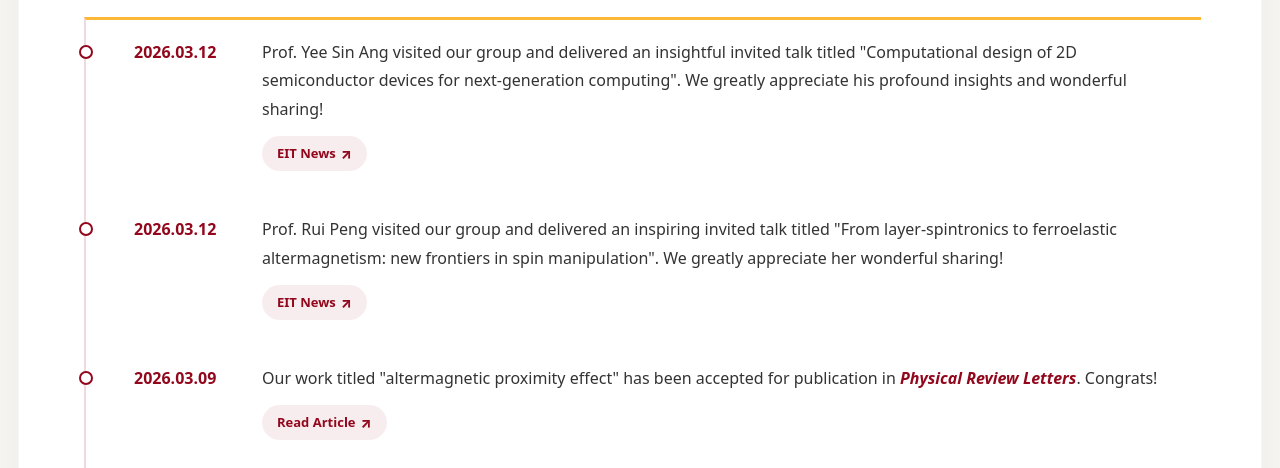
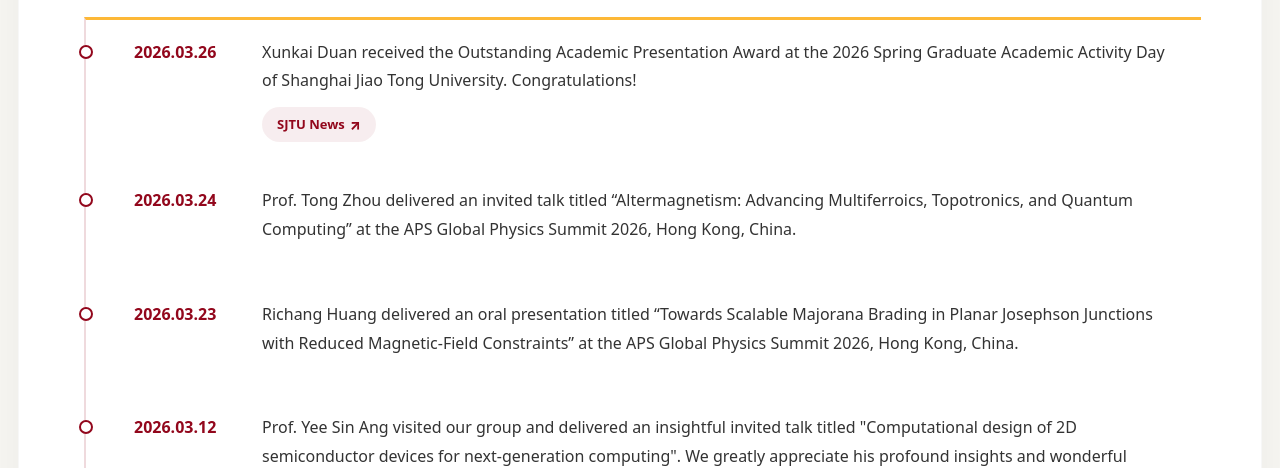
Before and after one commit to xjiphys/xjiphys.github.io, a plain HTML site: page news.html in a window 1280 px wide. Shown: the part 340-808 px from the top of the page. Drawn offline with Linux system fonts and the light colour scheme.

Commit message:
20260326 update news

```diff
--- a/news.html
+++ b/news.html
@@ -241,7 +241,35 @@
           <h2 class="year-title">2026</h2>
           <!-- --- -->
           <ul class="news-list">
+            <li class="news-item">
+              <time class="date" datetime="2026-03-26">2026.03.26</time>
+              <span class="news-text">
+                Xunkai Duan received the Outstanding Academic Presentation Award at the 2026 Spring Graduate Academic Activity Day of Shanghai Jiao Tong University.
+                Congratulations!
+                <div class="news-tag-container">
+                  <a href="https://mp.weixin.qq.com/s/LOvJCYWaFxyQZk3HhAPaMQ" class="news-tag"> SJTU News <span class="arrow">↗</span></a>
+                </div>
+              </span>
+            </li>
 
+            <li class="news-item">
+              <time class="date" datetime="2026-03-24">2026.03.24</time>
+              <span class="news-text">
+                Prof. Tong Zhou delivered an invited talk titled “Altermagnetism: Advancing Multiferroics, Topotronics, and Quantum Computing” at the APS Global Physics Summit 2026, Hong Kong, China.
+                <div class="news-tag-container">
+                  <!-- <a href="https://mp.weixin.qq.com/s/LOvJCYWaFxyQZk3HhAPaMQ" class="news-tag"> SJTU News <span class="arrow">↗</span></a> -->
+                </div>
+              </span>
+            </li>
+
+            <li class="news-item">
+              <time class="date" datetime="2026-03-23">2026.03.23</time>
+              <span class="news-text">
+                Richang Huang delivered an oral presentation titled “Towards Scalable Majorana Brading in Planar Josephson Junctions with Reduced Magnetic-Field Constraints” at the APS Global Physics Summit 2026, Hong Kong, China.                <div class="news-tag-container">
+                  <!-- <a href="https://mp.weixin.qq.com/s/LOvJCYWaFxyQZk3HhAPaMQ" class="news-tag"> SJTU News <span class="arrow">↗</span></a> -->
+                </div>
+              </span>
+            </li>
 
             <li class="news-item">
               <time class="date" datetime="2026-03-12">2026.03.12</time>
```
Also changed, not shown: index.html (+11 -3 lines), publications.html (+1 -1 lines), 1 other file.
